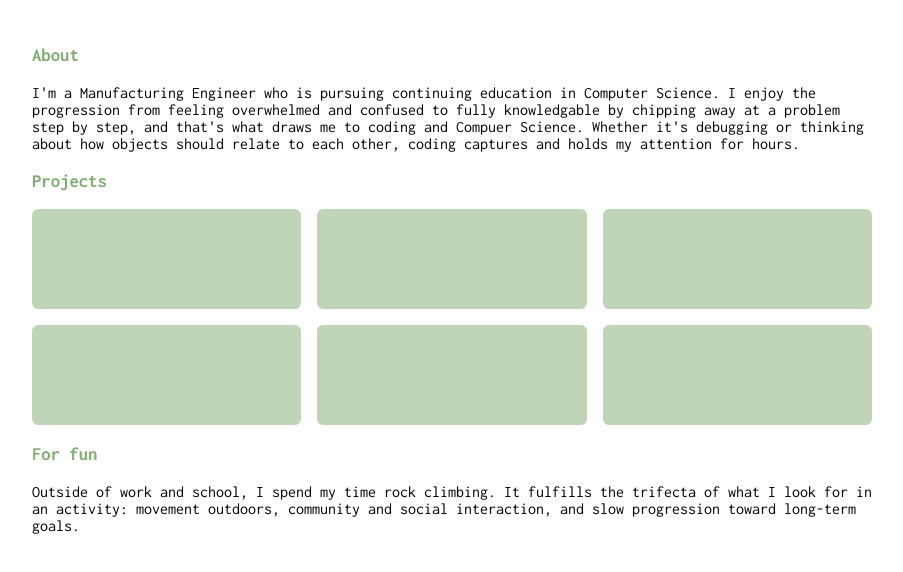
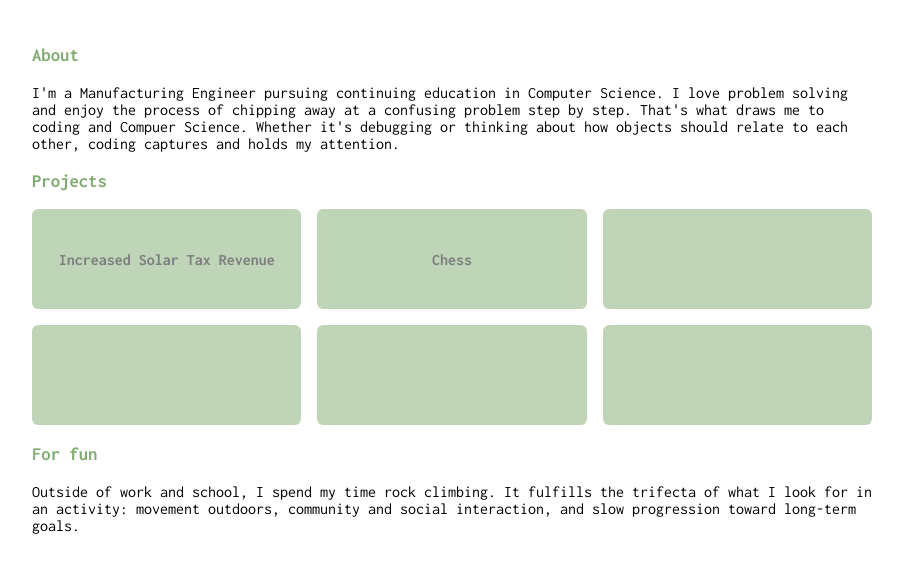
Before and after one commit to clairedotcom/portfolio-site, a plain HTML site: page index.html in a window 1280 px wide. Shown: the part 174-746 px from the top of the page, without its empty margins (188-1091 px from the left). Drawn offline with Linux system fonts and the light colour scheme.

Commit message:
Add project pages and links to project pages

```diff
--- a/index.html
+++ b/index.html
@@ -20,18 +20,27 @@
         <div class="about">
             <h3>About</h3>
             <p>
-                I'm a Manufacturing Engineer who is pursuing continuing education in Computer
-                Science. I enjoy the progression from feeling overwhelmed and confused to fully knowledgable by
-                chipping away at a problem step by step, and that's what draws me to coding and Compuer Science. Whether
+                I'm a Manufacturing Engineer pursuing continuing education in Computer
+                Science. I love problem solving and enjoy the process of chipping away at a
+                confusing problem step by step. That's what draws me to coding and Compuer Science. Whether
                 it's debugging or thinking about how objects should relate to each other, coding captures and holds
-                my attention for hours.
+                my attention.
             </p>
         </div>
         <div class="projects">
             <h3>Projects</h3>
             <div class="project-container">
-                <div class="project-card"></div>
-                <div class="project-card"></div>
+                <a href = "/solartax.html">
+                    <div class="project-card">
+                        <h4>Increased Solar Tax Revenue</h4>
+                    </div>
+                </a>
+
+                <a href = "/chess.html">
+                    <div class="project-card">
+                        <h4>Chess</h4>
+                    </div>
+                </a>
                 <div class="project-card"></div>
                 <div class="project-card"></div>
                 <div class="project-card"></div>
--- a/style.css
+++ b/style.css
@@ -2,6 +2,7 @@
 
 :root {
     --accent-text-color: rgb(129, 172, 114);
+    --accent-text-hover: rgb(198, 219, 194);
 }
 
 body {
@@ -10,6 +11,10 @@ body {
 
 h3 {
     color: var(--accent-text-color);
+}
+
+a {
+    text-decoration: none;
 }
 
 .content {
@@ -59,6 +64,20 @@ h3 {
     opacity: 0.5;
     border-radius: 0.4rem;
     box-sizing: border-box;
+    display: flex;
+    align-items: center;
+    text-align: center;
+}
+
+.project-card:hover {
+    background-color: var(--accent-text-hover);
+}
+
+.project-card h4 {
+    flex: auto;
+    padding-left: 10px;
+    padding-right: 10px;
+    color: black;
 }
 
 @media (max-width: 500px) {
```
Also changed, not shown: chess.html (added, +14 -0 lines), solartax.html (added, +14 -0 lines).
